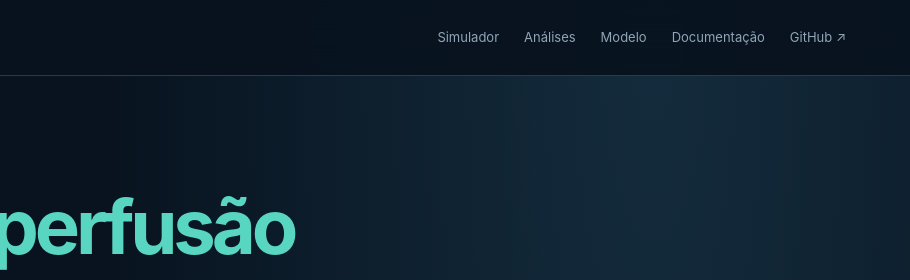
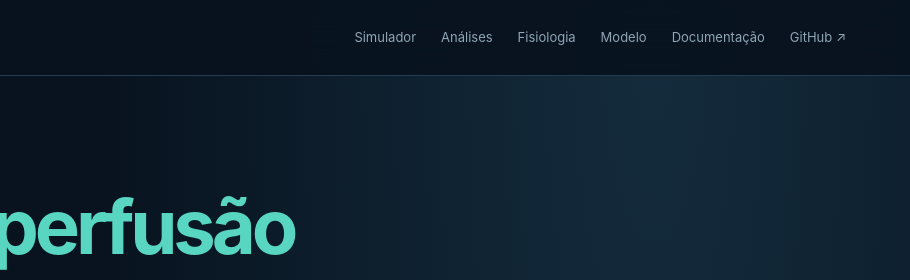
Before and after one commit to iamdatagabs/spleen, a plain HTML site: page index.html in a window 1280 px wide. Shown: the top 280 px of the page, 370-1280 px from the left. Drawn offline with Linux system fonts and the light colour scheme.

Commit message:
Add physiology section to dashboard navigation

```diff
--- a/index.html
+++ b/index.html
@@ -1,5 +1,5 @@
 <!doctype html><html lang="pt-BR"><head><meta charset="utf-8"><meta name="viewport" content="width=device-width,initial-scale=1"><meta name="theme-color" content="#08131f"><title>SPLEEN | Splanchnic Perfusion Lab</title><link rel="stylesheet" href="styles.css"></head><body>
-<header class="topbar"><a class="brand" href="#"><span class="brand-mark">S</span><span>SPLEEN<small>COMPUTATIONAL PHYSIOLOGY LAB</small></span></a><nav><a href="#simulator">Simulador</a><a href="#analysis">Análises</a><a href="#model">Modelo</a><a href="docs/model.md">Documentação</a><a href="https://github.com/iamdatagabs/spleen" target="_blank" rel="noreferrer">GitHub ↗</a></nav></header>
+<header class="topbar"><a class="brand" href="#"><span class="brand-mark">S</span><span>SPLEEN<small>COMPUTATIONAL PHYSIOLOGY LAB</small></span></a><nav><a href="#simulator">Simulador</a><a href="#analysis">Análises</a><a href="#physiology">Fisiologia</a><a href="#model">Modelo</a><a href="docs/model.md">Documentação</a><a href="https://github.com/iamdatagabs/spleen" target="_blank" rel="noreferrer">GitHub ↗</a></nav></header>
 <main><section class="hero"><div class="eyebrow"><span class="pulse"></span> EXPERIMENTAL RESEARCH PROTOTYPE · v0.6.0</div><h1>Explore a <em>perfusão</em><br>esplâncnica.</h1><p>Simule como alterações hemodinâmicas perioperatórias podem modificar a distribuição regional do fluxo sanguíneo abdominal e a dinâmica portal-hepática.</p><div class="hero-tags"><span>ODE COMPARTIMENTAL</span><span>ACOPLAMENTO PORTAL</span><span>DIGESTIVE SURGERY</span></div></section>
 <section id="simulator" class="workspace"><aside class="panel controls"><div class="panel-head"><div><span class="section-kicker">01 / EXPERIMENTO</span><h2>Condições hemodinâmicas</h2></div><button id="reset" class="ghost">Restaurar ↺</button></div>
 <label class="control"><span>Pressão arterial média <b id="mapValue">85 mmHg</b></span><input id="map" type="range" min="45" max="120" value="85"><small>Pressão de perfusão sistêmica simplificada</small></label>
```
